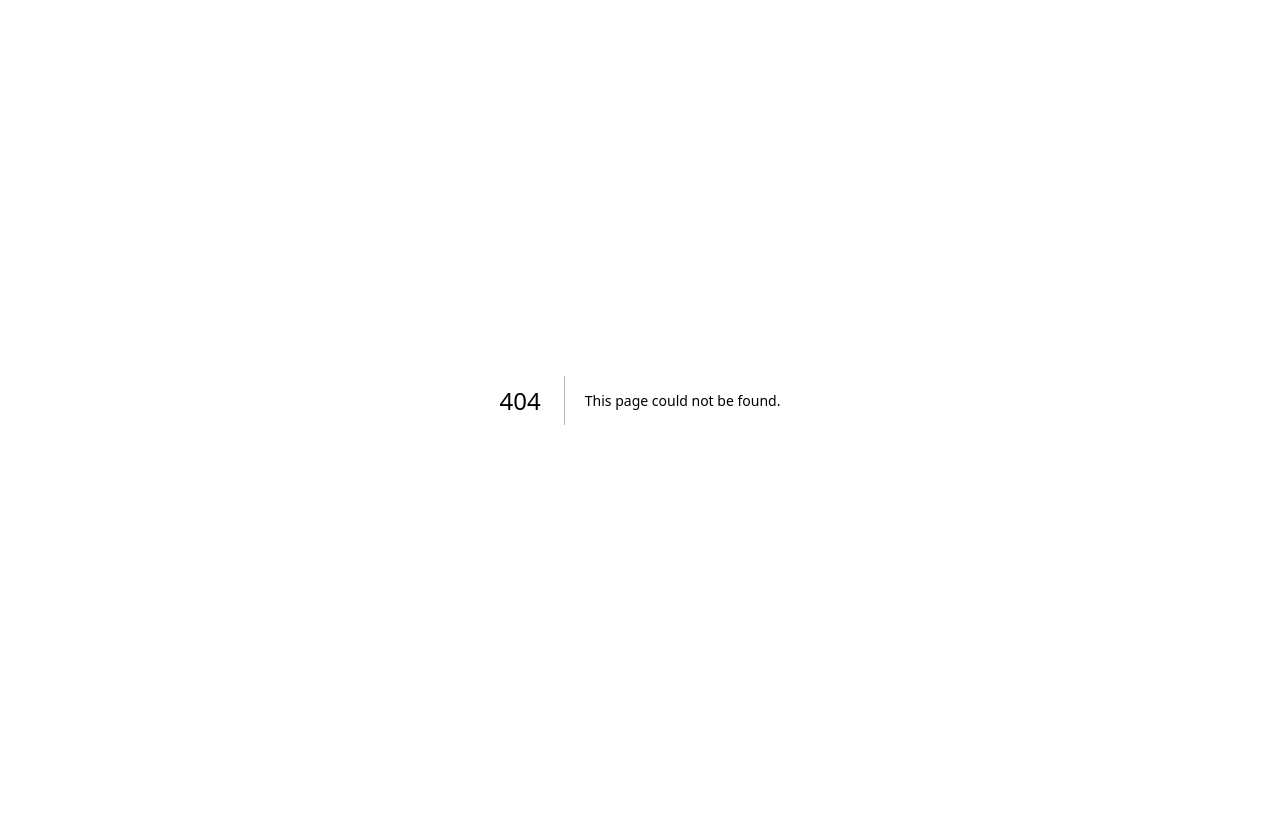
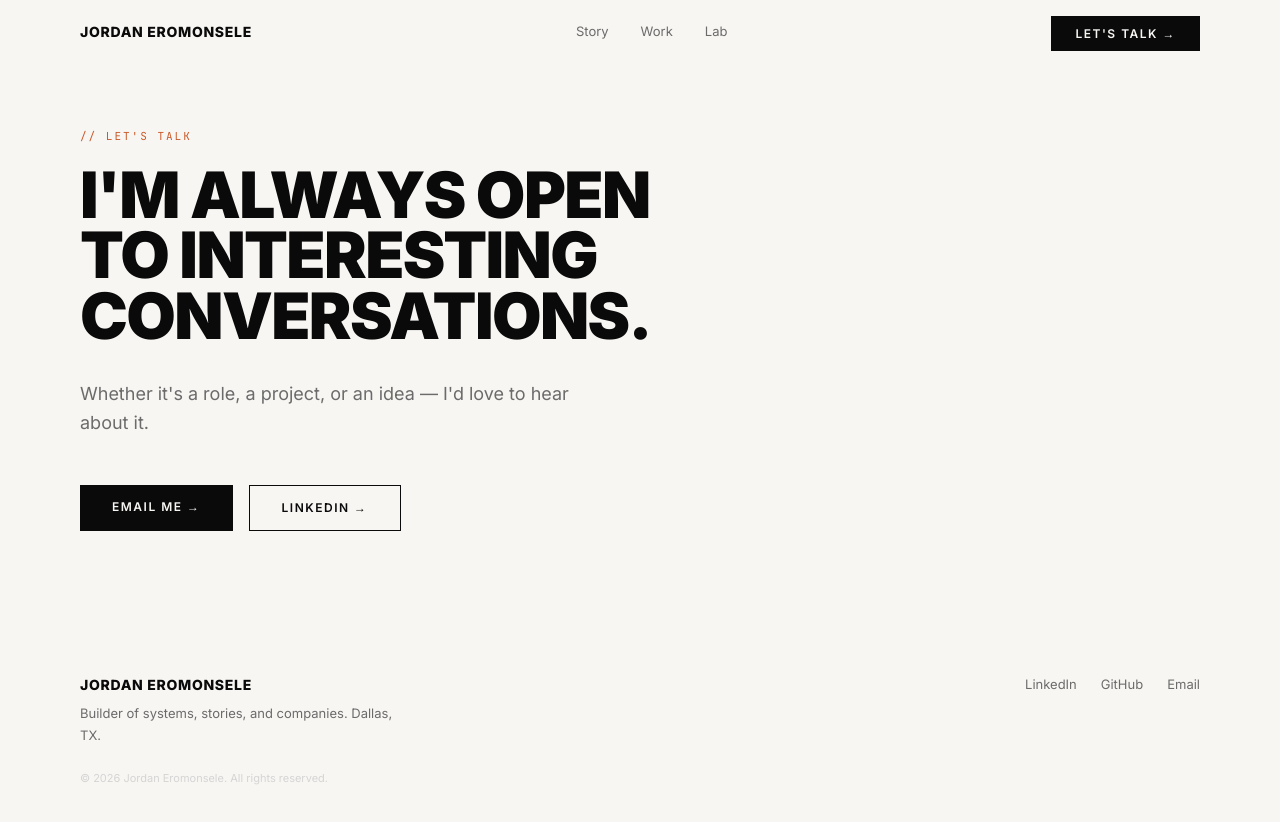
Before and after one commit to Jeromonsele/jj-portfolio, a Next.js app: page /contact in a window 1280 px wide. Before the commit this address had no page. Shown: the top 822 px of the page. Before the commit the page ends 800 px from the top, so only its background shows below. Built offline with nearby package versions, Linux system fonts and the light colour scheme.

Commit message:
feat: add contact page and branded 404
Co-Authored-By: Claude Opus 4.6 (1M context) <noreply@anthropic.com>

```diff
--- /dev/null
+++ b/src/app/contact/page.tsx
@@ -0,0 +1,43 @@
+import { Nav } from "@/components/Nav";
+import { Footer } from "@/components/Footer";
+import type { Metadata } from "next";
+
+export const metadata: Metadata = {
+  title: "Contact — Jordan Eromonsele",
+};
+
+export default function Contact() {
+  return (
+    <>
+      <Nav />
+      <main className="max-w-[1200px] mx-auto px-10 pt-32 pb-20 min-h-[70vh]">
+        <p className="font-mono text-[11px] text-orange uppercase tracking-[2px] mb-5">
+          // Let&apos;s Talk
+        </p>
+        <h1 className="text-[clamp(36px,6vw,64px)] font-black uppercase leading-[0.95] tracking-tight mb-8">
+          I&apos;m always open<br />to interesting<br />conversations.
+        </h1>
+        <p className="text-lg text-brand-gray-600 max-w-lg leading-relaxed mb-12">
+          Whether it&apos;s a role, a project, or an idea — I&apos;d love to hear about it.
+        </p>
+        <div className="flex flex-col sm:flex-row gap-4">
+          <a
+            href="mailto:connect@theverygoodguys.com"
+            className="bg-black text-warm-white px-8 py-3.5 text-xs font-semibold uppercase tracking-[1.5px] hover:bg-black/85 transition-colors text-center"
+          >
+            Email Me →
+          </a>
+          <a
+            href="https://linkedin.com/in/jordaneromonsele"
+            target="_blank"
+            rel="noopener noreferrer"
+            className="border border-black px-8 py-3.5 text-xs font-semibold uppercase tracking-[1.5px] hover:bg-black hover:text-warm-white transition-colors text-center"
+          >
+            LinkedIn →
+          </a>
+        </div>
+      </main>
+      <Footer />
+    </>
+  );
+}
--- /dev/null
+++ b/src/app/not-found.tsx
@@ -0,0 +1,24 @@
+import Image from "next/image";
+import { Nav } from "@/components/Nav";
+
+export default function NotFound() {
+  return (
+    <>
+      <Nav />
+      <main className="max-w-[1200px] mx-auto px-10 pt-32 pb-20 min-h-[70vh] flex flex-col items-center justify-center text-center">
+        <div className="w-32 h-32 relative mb-8 opacity-50">
+          <Image src="/avatar.png" alt="Jordan Eromonsele" fill className="object-cover rounded-full" />
+        </div>
+        <h1 className="text-4xl font-black uppercase tracking-tight mb-4">
+          This page doesn&apos;t exist yet.
+        </h1>
+        <p className="text-brand-gray-600 mb-8">
+          But I&apos;m probably building it right now.
+        </p>
+        <a href="/" className="bg-black text-warm-white px-8 py-3.5 text-xs font-semibold uppercase tracking-[1.5px] hover:bg-black/85 transition-colors">
+          Go Home →
+        </a>
+      </main>
+    </>
+  );
+}
```
